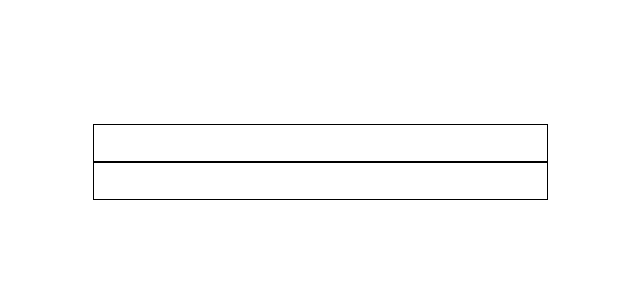
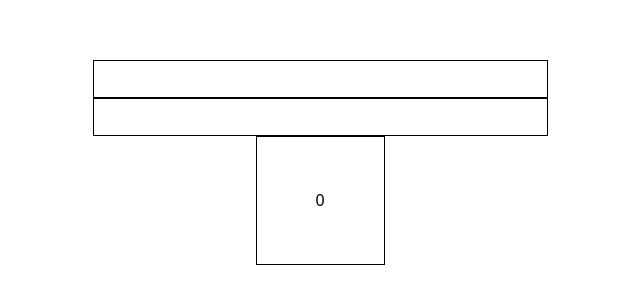
Before and after one commit to ANUSHKALA/sequence_alignment_visualizer, a Next.js app: page / in a window 1280 px wide. Shown: the part 238-542 px from the top of the page, without its empty margins (320-960 px from the left). Built offline with nearby package versions, Linux system fonts and the light colour scheme.

Commit message:
matrix added

```diff
--- /dev/null
+++ b/components/matrix.jsx
@@ -0,0 +1,59 @@
+import React from 'react';
+
+const gap = -2
+const match = 1
+const mismatch = -1
+
+
+const Matrix = ({ sequence1, sequence2 }) => {
+    console.log(sequence1, sequence2)
+    const matrix = []
+    for (let i = 0; i < sequence1.length + 1; i++) {
+        matrix.push([])
+        for (let j = 0; j < sequence2.length + 1; j++) {
+            matrix[i].push(0)
+        }
+    }
+    for (let i = 0; i < sequence1.length + 1; i++) {
+        matrix[i][0] = i * gap
+    }
+    for (let j = 0; j < sequence2.length + 1; j++) {
+        matrix[0][j] = j * gap
+    }
+    for (let i = 1; i < sequence1.length + 1; i++) {
+        for (let j = 1; j < sequence2.length + 1; j++) {
+            if (sequence1[i - 1] === sequence2[j - 1]) {
+                matrix[i][j] = Math.max(
+                    matrix[i - 1][j - 1] + match,
+                    matrix[i - 1][j] + gap,
+                    matrix[i][j - 1] + gap
+                )
+            } else {
+                matrix[i][j] = Math.max(
+                    matrix[i - 1][j - 1] + mismatch,
+                    matrix[i - 1][j] + gap,
+                    matrix[i][j - 1] + gap
+                )
+            }
+        }
+    }
+    return (
+        <table>
+            <tbody>
+            {matrix.map((row, rowIndex) => (
+                <tr key={rowIndex}>
+                    {row.map((cell, columnIndex) => (
+                        <td className="border border-black w-32 h-32" key={columnIndex}>
+                            <div className="flex flex-wrap justify-center">
+                                {cell}
+                            </div>
+                        </td>
+                    ))}
+                </tr>
+            ))}
+            </tbody>
+        </table>
+    )
+};
+
+export default Matrix;
--- a/pages/index.js
+++ b/pages/index.js
@@ -1,6 +1,7 @@
 import styles from '../styles/Home.module.css'
 import Input from "../components/input";
 import {useState} from "react";
+import Matrix from "../components/matrix";
 
 const Home = () => {
     const [string1, setString1] = useState("");
@@ -14,6 +15,7 @@ const Home = () => {
       <main className={styles.main}>
         <Input handleKeyword={setString1} />
         <Input handleKeyword={setString2} />
+        <Matrix sequence1={string1} sequence2={string2} />
       </main>
 
     </div>
```
